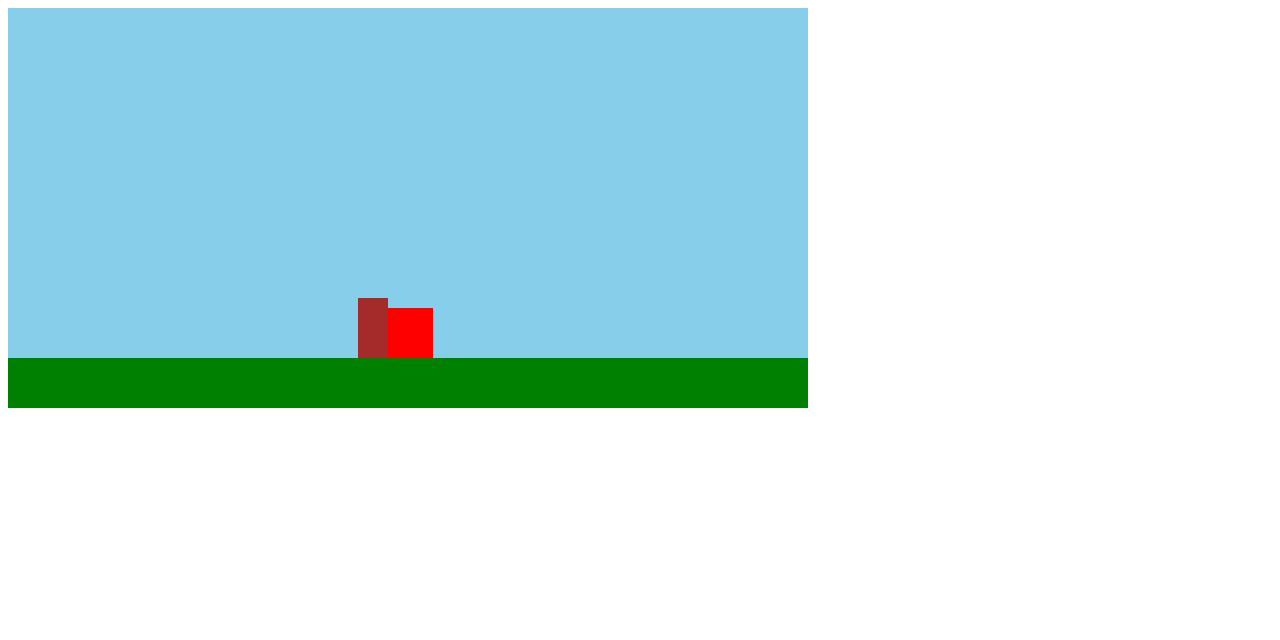
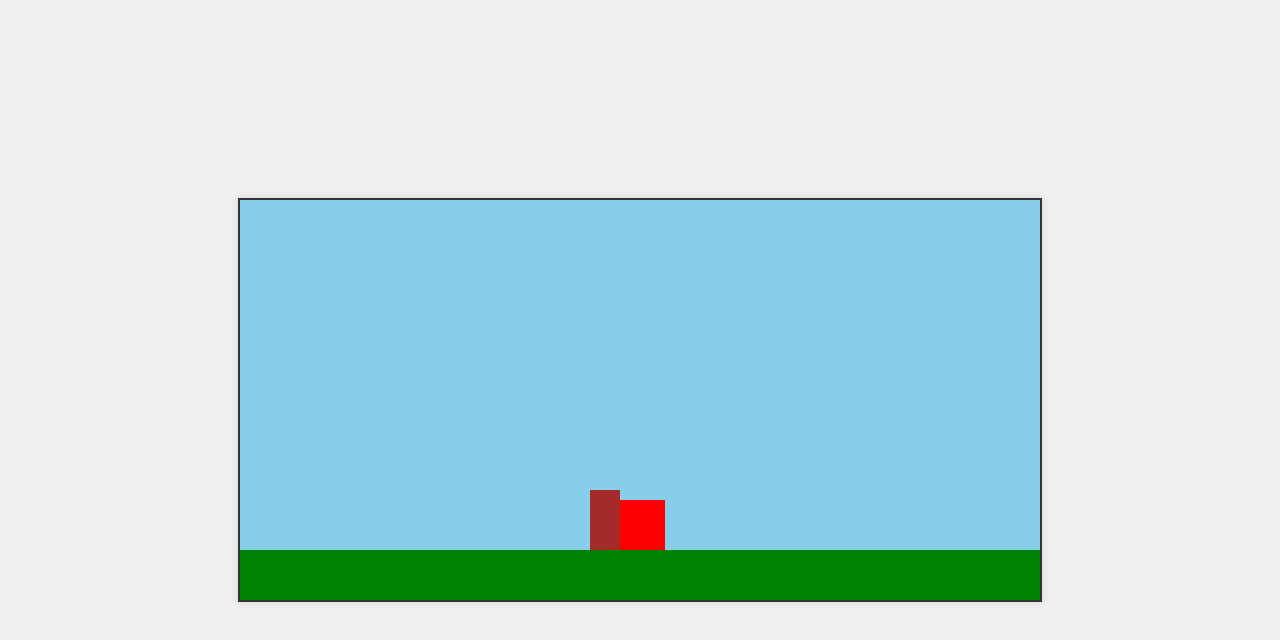
Before and after one commit to lmichalczyk/LarsMario, a plain HTML site: page index.html in a window 1280 px wide. Drawn offline with Linux system fonts and the light colour scheme.

Commit message:
screen mitte

```diff
--- a/style.css
+++ b/style.css
@@ -1,9 +1,21 @@
+body {
+    margin: 0;
+    padding: 0;
+    display: flex;
+    justify-content: center;
+    align-items: center;
+    height: 100vh;
+    background-color: #f0f0f0;
+}
+
 #spill {
     width: 800px;
     height: 400px;
     background-color: skyblue;
     position: relative;
     overflow: hidden;
+    border: 2px solid #333;
+    box-shadow: 0 0 10px rgba(0, 0, 0, 0.1);
 }
 
 #mario {
```
